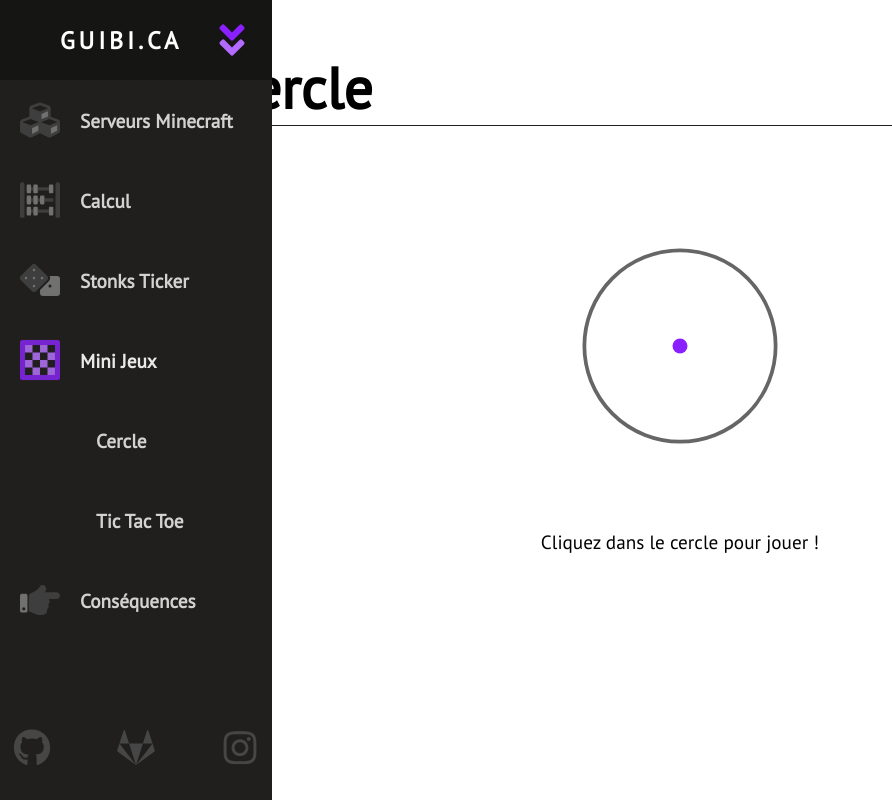
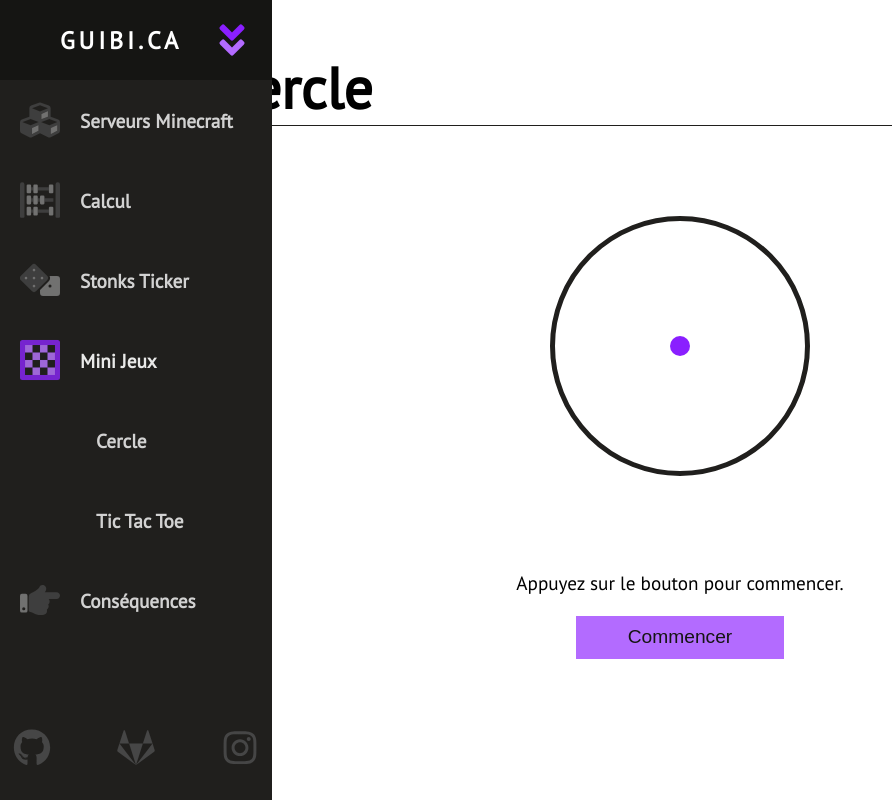
Before and after one commit to Guibi1/achive_2022_guibi.ca, a Next.js app: page /cercle in a window 1280 px wide. Shown: the whole page, without its empty margins (0-892 px from the left). Built offline with nearby package versions, Linux system fonts and the light colour scheme.

Commit message:
Modified Cercle to use a button instead of relying on key press.

```diff
--- a/pages/cercle.jsx
+++ b/pages/cercle.jsx
@@ -33,9 +33,6 @@ class Cercle extends Component
         const isAfter = (rotation, ennemyRotation) => rotation >= ennemyRotation + 7 && rotation <= ennemyRotation + 20;
 
         let id = setInterval(() => {
-            if (document.activeElement.id !== "game")
-                return;
-
             if (this.state.ball.rotation >= 360)
                 this.setState((prev) => { return { ball: { ...prev.ball, rotation: 0 } }; });
 
@@ -57,7 +54,7 @@ class Cercle extends Component
         }, 8);
     }
 
-    handleKeyPress = () =>
+    handleSwitchBall = () =>
     {
         if (this.state.firstGame)
         {
@@ -89,17 +86,17 @@ class Cercle extends Component
                 <Header title="Cercle" caption=""/>
 
                 <div className="section">
-                    <div onKeyPress={this.handleKeyPress} tabIndex={-1} className={style.game} id="game">
+                    <div className={style.game}>
                         <div className={style.ball} style={{ transform: "rotate(" + this.state.ball.rotation + "deg) translateY(" + (this.state.firstGame ? 0 : (this.state.ball.inside ? -115 : -140)) + "px)" }}></div>
                         {this.state.ennemies.map((ennemy) =>
                             <div className={style.ennemy} key={ennemy.rotation} style={{ transform: "rotate(" + ennemy.rotation + "deg) translateY(" + (ennemy.inside ? -106 : -150) + "px)" }}></div>
                         )}
                     </div>
 
-                    <div className={style.textStack}>
-                        <p className={style.textScore}>{this.state.firstGame ? "Appuyez sur une touche pour commencer." : `Score: ${this.state.score}`}</p>
-                        <p className={style.textClick}>Cliquez dans le cercle pour jouer !</p>
-                    </div>
+                    <div className="separator"/>
+
+                    <p className={style.textScore}>{this.state.firstGame ? "Appuyez sur le bouton pour commencer." : `Score: ${this.state.score}`}</p>
+                    <button type="button" onKeyPress={this.handleSwitchBall} onMouseDown={this.handleSwitchBall}>{this.state.firstGame ? "Commencer" : "Changer de côté"}</button>
                 </div>
             </div>
         )
--- a/styles/Cercle.module.sass
+++ b/styles/Cercle.module.sass
@@ -10,22 +10,9 @@ $ennemy-width: 15px
   height: 250px
   width: 250px
   margin: 3rem auto
-  border: solid variables.$light-gray 5px
+  border: solid variables.$dark-gray 5px
   border-radius: 50%
-  transform: scale(75%)
   transition: all 0.5s
-
-  &:focus
-    border: solid variables.$dark-gray 5px
-    transform: none
-
-    & ~ div > .textScore
-      opacity: 1
-      transition-delay: 0.2s
-
-    & ~ div > .textClick
-      opacity: 0
-      transition-delay: 0s
 
 
 .ball
@@ -48,23 +35,3 @@ $ennemy-width: 15px
 
   background-color: variables.$light-purple
   z-index: -1
-
-
-.textStack
-  display: grid
-  place-items: center
-
-  *
-    grid-area: 1 / 1 / 1 / 1
-
-
-.textClick
-  opacity: 1
-  transition: opacity 0.3s
-  transition-delay: 0.2s
-
-
-.textScore
-  opacity: 0
-  transition: opacity 0.3s
-  transition-delay: 0s
```
